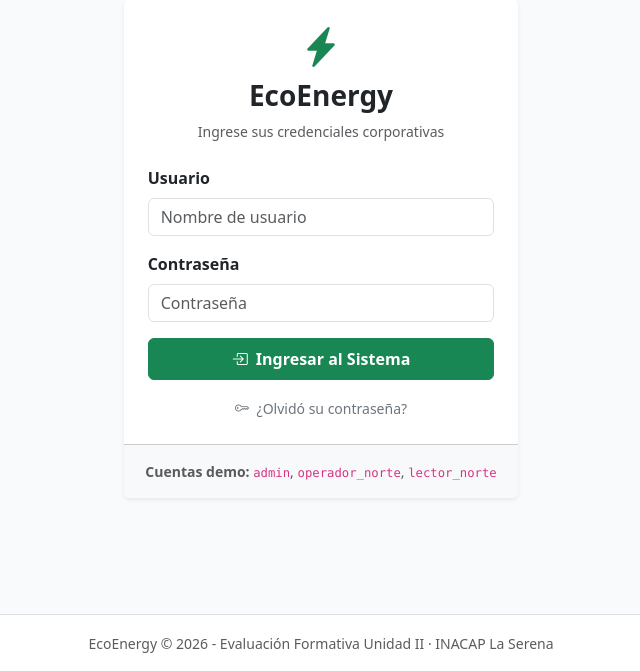
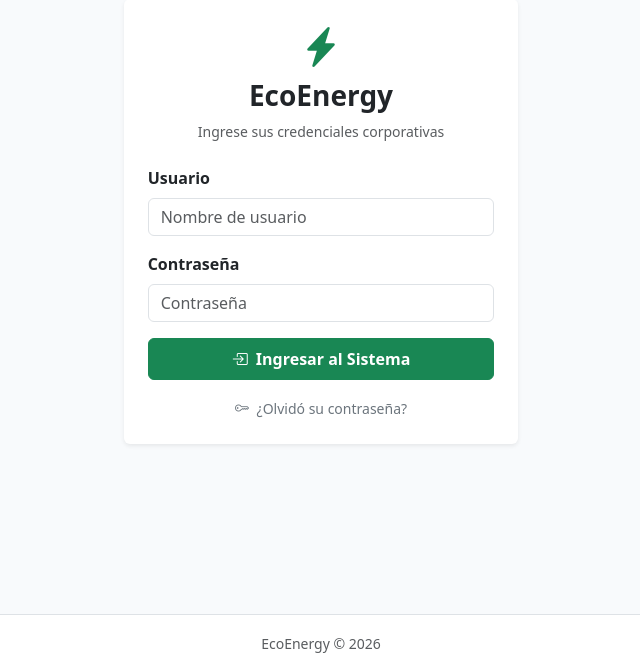
Before and after one commit to nicosaavedrag/ecoenergy_fase1, a Django app: page /accounts/login/ in a window 1280 px wide. Shown: the part 129-800 px from the top of the page, without its empty margins (319-959 px from the left). Run offline with Django 4.2, Linux system fonts and the light colour scheme; some libraries are stand-ins or nearby versions.

Commit message:
Cambios en front

```diff
--- a/templates/accounts/login.html
+++ b/templates/accounts/login.html
@@ -35,9 +35,6 @@
                     </div>
                 </form>
             </div>
-            <div class="card-footer bg-light p-3 text-muted small text-center">
-                <strong>Cuentas demo:</strong> <code>admin</code>, <code>operador_norte</code>, <code>lector_norte</code>
-            </div>
         </div>
     </div>
 </div>
--- a/templates/base.html
+++ b/templates/base.html
@@ -135,7 +135,7 @@
 
     <!-- Pie de página -->
     <footer class="bg-white py-3 border-top text-center text-muted mt-auto">
-        <small>EcoEnergy &copy; 2026 - Evaluación Formativa Unidad II · INACAP La Serena</small>
+        <small>EcoEnergy &copy; 2026</small>
     </footer>
 
     <!-- Bootstrap 5 JS -->
```
Also changed, not shown: 1 other file.
